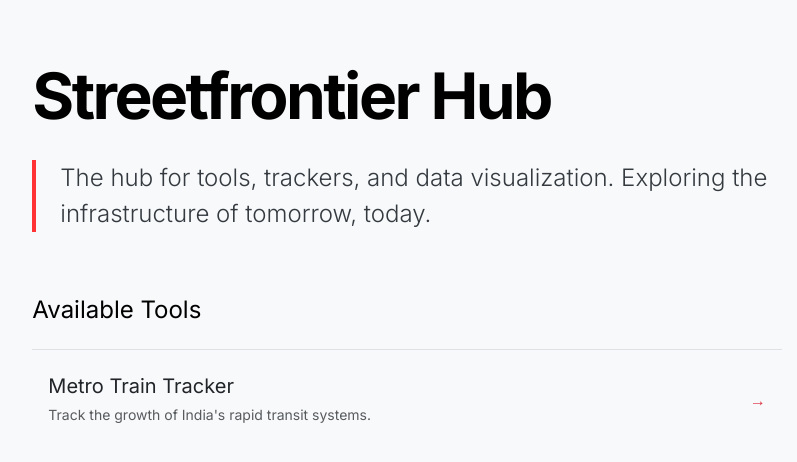
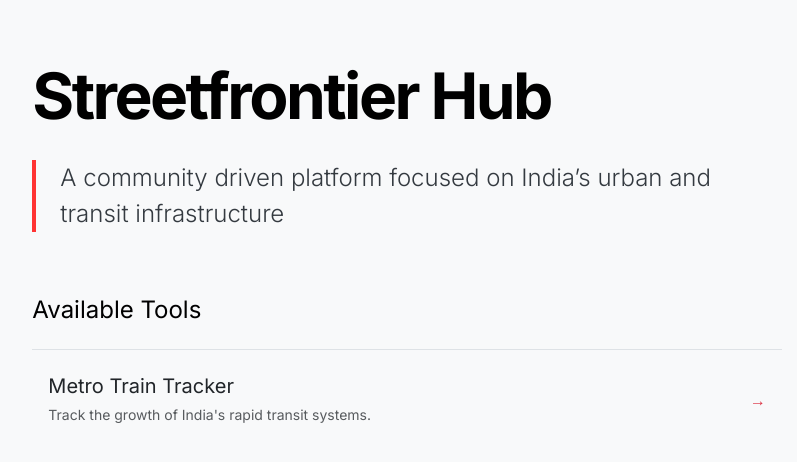
Before and after one commit to shashank261/streetfrontier, a React (Vite) app: page / in a window 1280 px wide. Shown: the top 462 px of the page, without its empty margins (233-1030 px from the left). Built offline with nearby package versions, Linux system fonts and the light colour scheme.

Commit message:
Update message

```diff
--- a/src/data/metroData.js
+++ b/src/data/metroData.js
@@ -114,7 +114,7 @@ export const metroData = [
   {
     city: "Patna",
     operational: 4.3,
-    underConstruction: 3,
+    underConstruction: 6.5,
     sourceName: "Wikipedia",
     sourceUrl: "https://en.wikipedia.org/wiki/Patna_Metro"
   },
@@ -127,8 +127,8 @@ export const metroData = [
   },
   {
     city: "Bhopal",
-    operational: 16,
-    underConstruction: 13,
+    operational: 6.22,
+    underConstruction: 22,
     sourceName: "Wikipedia",
     sourceUrl: "https://en.wikipedia.org/wiki/Bhopal_Metro"
   },
--- a/src/pages/Home.jsx
+++ b/src/pages/Home.jsx
@@ -9,10 +9,8 @@ const Home = () => {
                 <Col md={10} lg={8}>
                     <h1 className="swiss-title">Streetfrontier Hub</h1>
                     <p className="swiss-subtitle">
-                        The hub for tools, trackers, and data visualization.
-                        Exploring the infrastructure of tomorrow, today.
+                        A community driven platform focused on India’s urban and transit infrastructure
                     </p>
-
                     <div className="mt-5">
                         <h2 className="h4 mb-4 font-weight-bold">Available Tools</h2>
                         <div className="list-group list-group-flush border-top">
```
